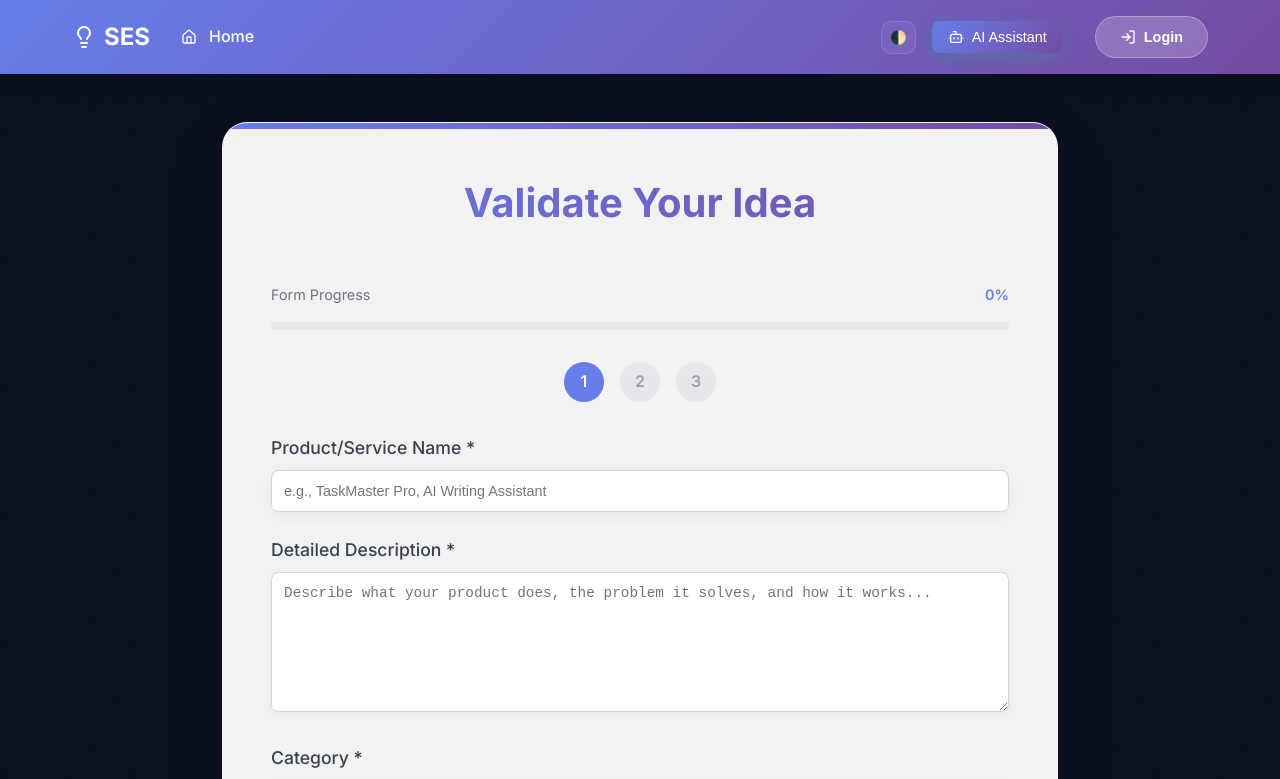
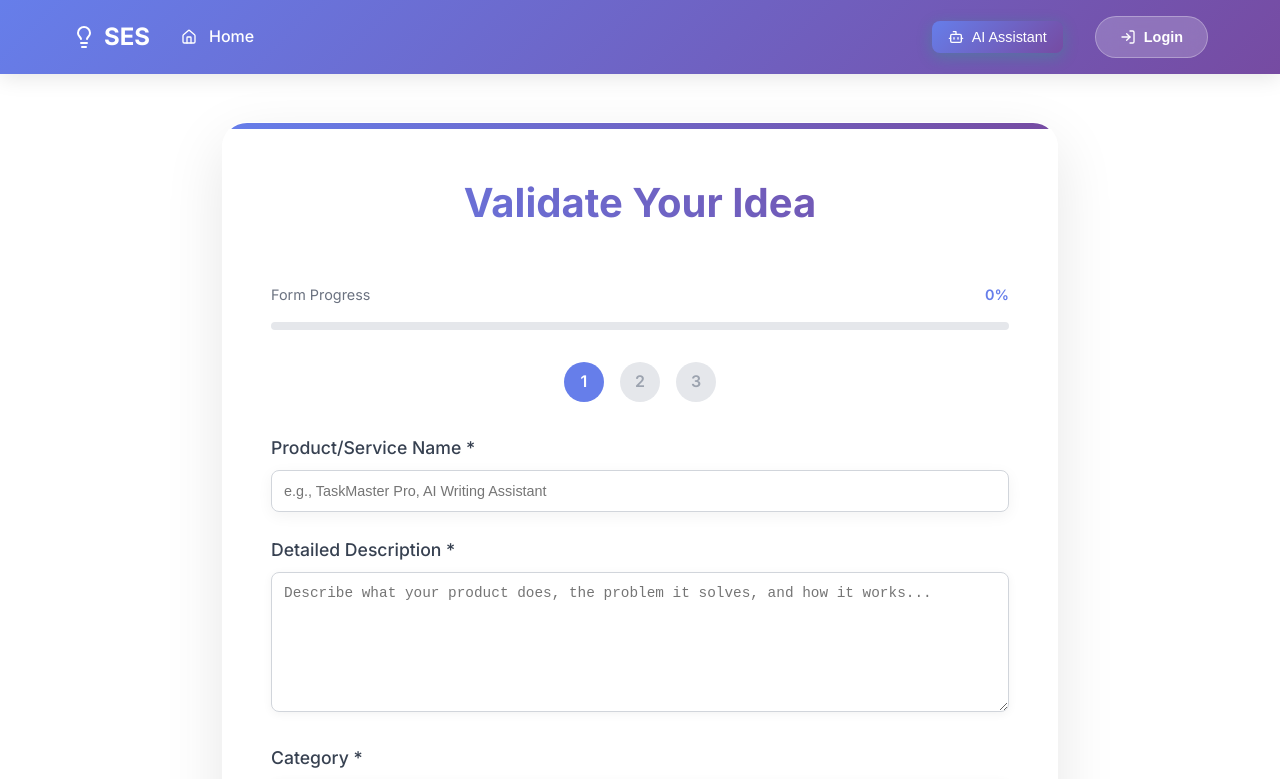
Before and after one commit to MilanTyagi2004/sees_frontend, a React (Create React App) app: page /validate in a window 1280 px wide. Shown: the top 779 px of the page. Built offline with nearby package versions, Linux system fonts and the light colour scheme.

Commit message:
remove toggle theme

```diff
--- a/src/App.css
+++ b/src/App.css
@@ -721,6 +721,7 @@ body {
   backdrop-filter: blur(20px);
   border: 1px solid rgba(255, 255, 255, 0.3);
   position: relative;
+  color: #111827;
 }
 
 .report-card::before {
@@ -795,6 +796,23 @@ body {
 
 .report-content {
   padding: 3rem;
+  color: #111827;
+}
+
+/* Keep report body text stable regardless of theme */
+.report-content h1,
+.report-content h2,
+.report-content h3,
+.report-content h4,
+.report-content h5,
+.report-content h6,
+.report-content p,
+.report-content li,
+.report-content div,
+.report-content span,
+.report-content strong,
+.report-content label {
+  color: #111827;
 }
 
 .metric-grid {
--- a/src/App.js
+++ b/src/App.js
@@ -24,7 +24,6 @@ function App() {
   const [currentReport, setCurrentReport] = useState(null);
   const [showAISuggestions, setShowAISuggestions] = useState(false);
   const [showAIChat, setShowAIChat] = useState(false);
-  const [theme, setTheme] = useState(() => localStorage.getItem('theme') || 'dark');
   const [showCmdk, setShowCmdk] = useState(false);
   const [cmdkQuery, setCmdkQuery] = useState('');
 
@@ -57,11 +56,7 @@ function App() {
     };
   }, []);
 
-  // Apply theme to document
-  useEffect(() => {
-    document.body.classList.toggle('theme-light', theme === 'light');
-    localStorage.setItem('theme', theme);
-  }, [theme]);
+  // Theme removed
 
   // Command palette keybinding
   useEffect(() => {
@@ -91,7 +86,6 @@ function App() {
       { label: 'Go: Funding Calculator', path: '/funding' },
       { label: 'Go: Team Collaboration', path: '/team' },
       { label: 'Go: Gamification', path: '/gamification' },
-      { label: 'Action: Toggle Theme', action: () => setTheme((t) => (t === 'dark' ? 'light' : 'dark')) },
       { label: 'Action: Open AI Assistant', action: () => setShowAIChat(true) }
     ];
     const query = (cmdkQuery || '').toLowerCase();
@@ -134,7 +128,6 @@ function App() {
           user={user}
           onLogin={() => setShowAuth(true)}
           onLogout={handleLogout}
-          onToggleTheme={() => setTheme((t) => (t === 'dark' ? 'light' : 'dark'))}
         />
 
 
--- a/src/Component/Header.js
+++ b/src/Component/Header.js
@@ -25,7 +25,7 @@ import {
   HelpCircle
 } from 'lucide-react';
 
-const Header = ({ user, onLogin, onLogout, onToggleTheme }) => {
+const Header = ({ user, onLogin, onLogout }) => {
   const [showUserMenu, setShowUserMenu] = useState(false);
   const [showFeaturesMenu, setShowFeaturesMenu] = useState(false);
   const [showMobileMenu, setShowMobileMenu] = useState(false);
@@ -147,10 +147,6 @@ const Header = ({ user, onLogin, onLogout, onToggleTheme }) => {
         </button>
 
         <div className="header-actions">
-          {/* Theme Toggle */}
-          <button className="theme-toggle" title="Toggle theme" onClick={onToggleTheme}>
-            🌓
-          </button>
           {/* AI Chat Button */}
           <button
             className="ai-chat-btn"
--- a/src/Component/NewFeatures.css
+++ b/src/Component/NewFeatures.css
@@ -2905,25 +2905,26 @@
 
 /* ===== Design Tokens & Theme ===== */
 :root {
-  --bg: #0b1020;
-  --bg-elev-1: #10162b;
-  --bg-elev-2: #141c35;
-  --card-glass: rgba(255,255,255,0.06);
-  --card-border: rgba(255,255,255,0.12);
-  --text: #e6e9f2;
-  --text-dim: #bfcbe3;
-  --primary: #7c8cff;
-  --primary-600: #667eea;
-  --primary-700: #5a67d8;
-  --success: #22d3a3;
+  /* Light defaults */
+  --bg: #ffffff;
+  --bg-elev-1: #ffffff;
+  --bg-elev-2: #f7f9fd;
+  --card-glass: rgba(255,255,255,0.7);
+  --card-border: rgba(17,24,39,0.08);
+  --text: #111827;
+  --text-dim: #6b7280;
+  --primary: #6366f1;
+  --primary-600: #6366f1;
+  --primary-700: #4f46e5;
+  --success: #10b981;
   --warning: #f59e0b;
   --danger: #ef4444;
   --info: #06b6d4;
   --accent-1: #8b5cf6;
   --accent-2: #f472b6;
-  --shadow-1: 0 8px 30px rgba(0,0,0,.25);
-  --shadow-2: 0 16px 50px rgba(0,0,0,.35);
-  --glass-blur: saturate(180%) blur(14px);
+  --shadow-1: 0 8px 24px rgba(2,6,23,.08);
+  --shadow-2: 0 20px 50px rgba(2,6,23,.12);
+  --glass-blur: saturate(160%) blur(10px);
 }
 
 .theme-light {
--- a/src/Component/Report.js
+++ b/src/Component/Report.js
@@ -96,7 +96,7 @@ const Report = ({ data }) => {
       reasons,
       insights: {
         demand: [
-          `Strong interest in ${category.toLowerCase()} solutions`,
+          `Strong interest in ${(category || '').toLowerCase()} solutions`,
           'Growing search trends for related keywords',
           'Active discussions in relevant online communities'
         ],
```
Also changed, not shown: src/Component/FundingCalculator.js (line endings or trailing spaces).
